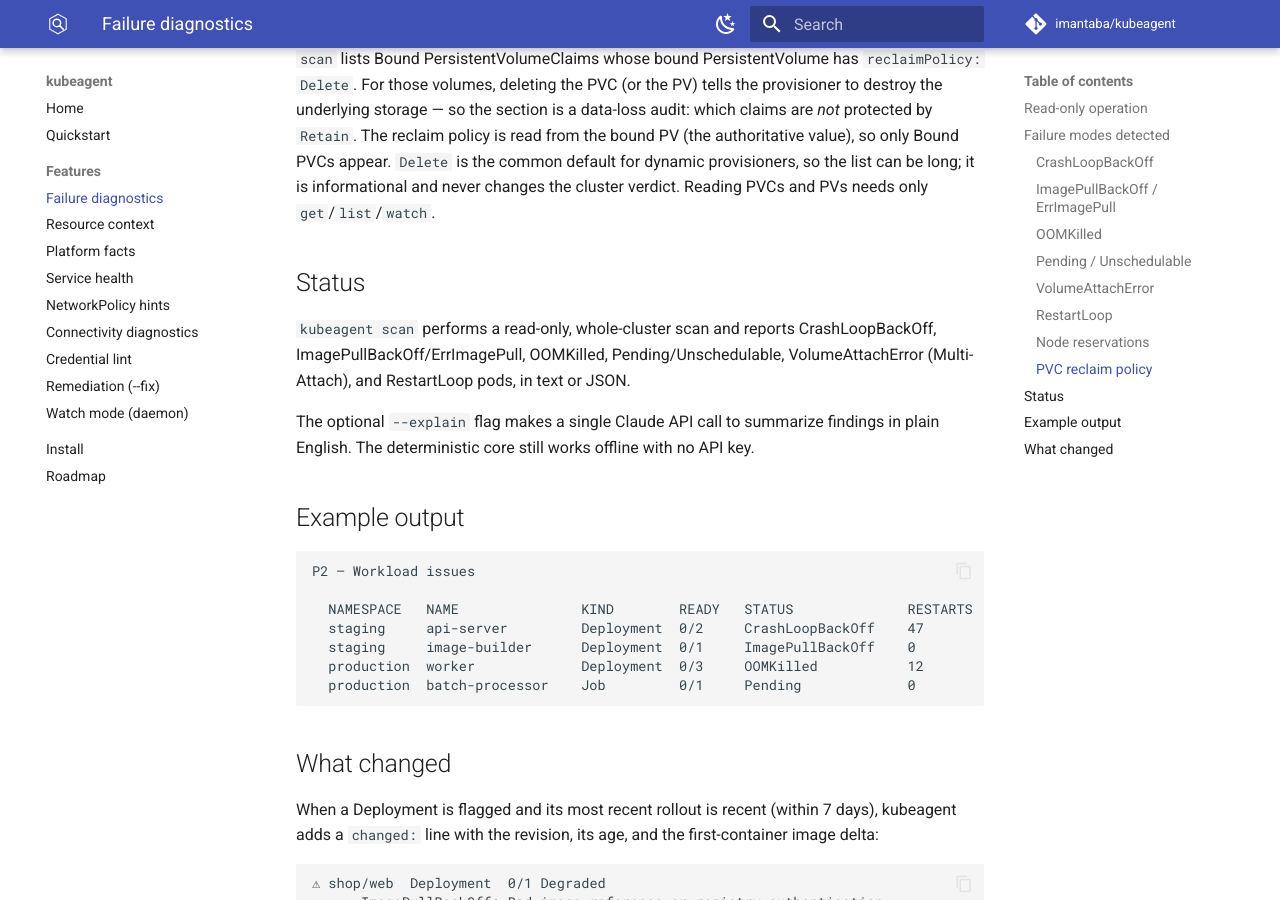
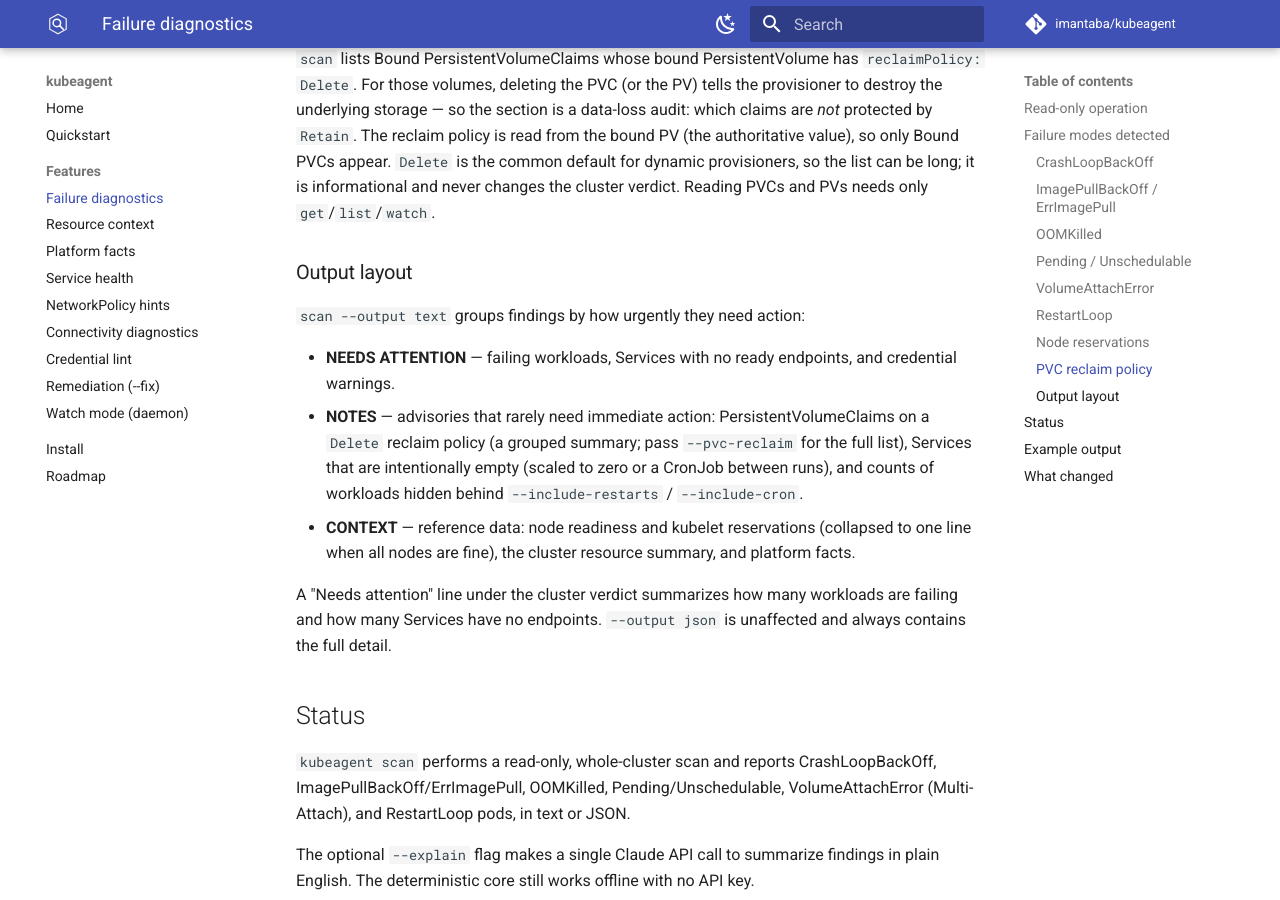
Before and after one commit to imantaba/kubeagent, an MkDocs documentation site: the page built from website/docs/features/diagnostics.md, in a window 1280 px wide and 900 px high, scrolled down 1752 px. Built offline with MkDocs 1.6.1 and Material for MkDocs 9.7.7, drawn with Linux system fonts in a browser that asks for light colours; comment, search, counter and statistics services are not loaded.

Commit message:
docs: document the zoned scan output and --pvc-reclaim

```diff
--- a/website/docs/features/diagnostics.md
+++ b/website/docs/features/diagnostics.md
@@ -75,6 +75,25 @@
 be long; it is informational and never changes the cluster verdict. Reading PVCs
 and PVs needs only `get`/`list`/`watch`.
 
+### Output layout
+
+`scan --output text` groups findings by how urgently they need action:
+
+- **NEEDS ATTENTION** — failing workloads, Services with no ready endpoints, and
+  credential warnings.
+- **NOTES** — advisories that rarely need immediate action: PersistentVolumeClaims
+  on a `Delete` reclaim policy (a grouped summary; pass `--pvc-reclaim` for the
+  full list), Services that are intentionally empty (scaled to zero or a CronJob
+  between runs), and counts of workloads hidden behind `--include-restarts` /
+  `--include-cron`.
+- **CONTEXT** — reference data: node readiness and kubelet reservations (collapsed
+  to one line when all nodes are fine), the cluster resource summary, and platform
+  facts.
+
+A "Needs attention" line under the cluster verdict summarizes how many workloads
+are failing and how many Services have no endpoints. `--output json` is
+unaffected and always contains the full detail.
+
 ## Status
 
 `kubeagent scan` performs a read-only, whole-cluster scan and reports
```
Also changed, not shown: CHANGELOG.md.
